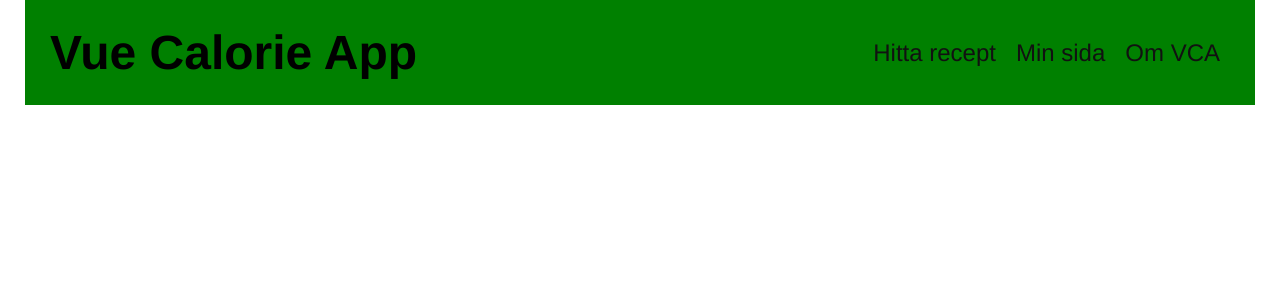
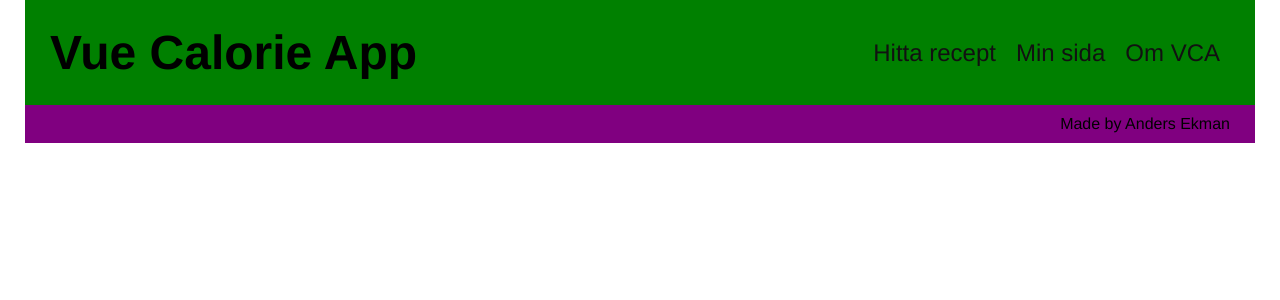
Before and after one commit to oakis/vuecalorie, a Vue app: page / in a window 1280 px wide. Shown: the top 300 px of the page. Built offline with nearby package versions, Linux system fonts and the light colour scheme.

Commit message:
add footer

```diff
--- a/src/App.vue
+++ b/src/App.vue
@@ -1,16 +1,19 @@
 <template>
   <div id="app">
     <Header />
+    <Footer />
   </div>
 </template>
 
 <script lang="ts">
 import { Component, Vue } from "vue-property-decorator";
 import Header from "./components/Header.vue";
+import Footer from "./components/Footer.vue";
 
 @Component({
   components: {
-    Header
+    Header,
+    Footer
   }
 })
 export default class App extends Vue {}
--- /dev/null
+++ b/src/components/Footer.vue
@@ -0,0 +1,26 @@
+<template>
+  <footer>
+    <p>Made by Anders Ekman</p>
+  </footer>
+</template>
+
+<script lang="ts">
+import { Component, Prop, Vue } from "vue-property-decorator";
+
+@Component
+export default class Header extends Vue {}
+</script>
+
+<style scoped lang="scss">
+footer {
+  display: grid;
+  grid-template-columns: auto;
+  grid-template-rows: auto;
+  background-color: purple;
+  padding: 10px 25px;
+  justify-content: flex-end;
+  p {
+    margin: 0;
+  }
+}
+</style>
--- a/src/components/Header.vue
+++ b/src/components/Header.vue
@@ -16,7 +16,6 @@ import { Component, Prop, Vue } from "vue-property-decorator";
 export default class Header extends Vue {}
 </script>
 
-<!-- Add "scoped" attribute to limit CSS to this component only -->
 <style scoped lang="scss">
 header {
   display: grid;
```
